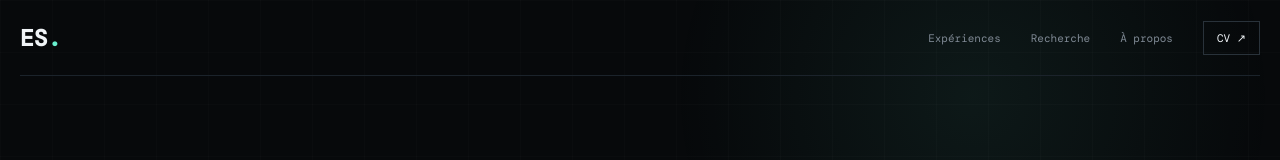
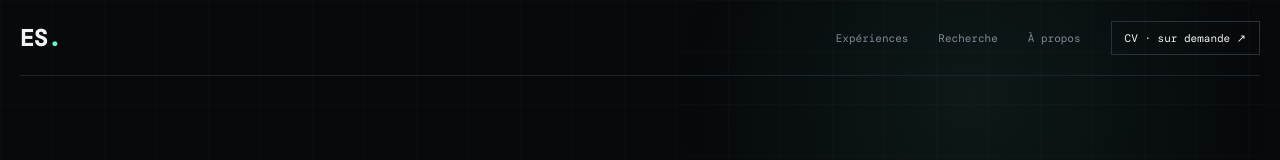
Before and after one commit to esanonpro/portfolio, a Next.js app: page / in a window 1280 px wide. Shown: the top 160 px of the page. Built offline with nearby package versions, Linux system fonts and the light colour scheme; a web font is replaced by a local one.

Commit message:
feat: link case studies and research page

```diff
--- a/app/page.tsx
+++ b/app/page.tsx
@@ -6,7 +6,7 @@ const experiences = [
 
 export default function Home(){
  return <main>
-  <nav><a className="brand" href="#">ES<span>.</span></a><div className="navlinks"><a href="#experience">Expériences</a><a href="#research">Recherche</a><a href="#about">À propos</a><a className="navCta" href="/cv.pdf">CV ↗</a></div></nav>
+  <nav><a className="brand" href="#">ES<span>.</span></a><div className="navlinks"><a href="#experience">Expériences</a><a href="/research">Recherche</a><a href="#about">À propos</a><a className="navCta" href="mailto:esanon.pro@gmail.com?subject=CV%20Elie%20Sanon">CV · sur demande ↗</a></div></nav>
   <section className="hero">
    <div className="heroCopy"><div className="eyebrow"><i/> ML / AI ENGINEER <span>· PARIS, FR</span></div><h1>Building AI systems<br/>that <em>move beyond</em><br/>the notebook.</h1><p className="lead">Je conçois des systèmes Machine Learning et GenAI de bout en bout — de l’expérimentation à une architecture robuste, mesurable et déployable.</p><div className="actions"><a className="primary" href="#experience">Voir mes travaux <b>↘</b></a><a className="secondary" href="https://github.com/esanonpro" target="_blank" rel="noreferrer">GitHub ↗</a></div></div>
    <div className="heroVisual"><div className="orbit o1"/><div className="orbit o2"/><div className="core"><span>AI</span><small>SYSTEMS</small></div><div className="node n1">DATA</div><div className="node n2">MODEL</div><div className="node n3">EVAL</div><div className="node n4">SHIP</div></div>
@@ -16,7 +16,7 @@ export default function Home(){
   <section className="strip"><span className="stripLabel">CURRENT STACK</span>{["Python","LangGraph","GCP","Vertex AI","Docker","FastAPI","TypeScript","Next.js"].map(x=><span key={x}>{x}</span>)}</section>
 
   <section id="experience" className="section"><header><div><span>01 / SELECTED WORK</span><small>2024 — 2026</small></div><h2>Expériences qui relient<br/><em>modèles et systèmes.</em></h2></header>
-   <div className="workList">{experiences.map(e=><article className="work" key={e.slug}><div className="workIndex">{e.index}</div><div className="workMain"><div className="workTop"><p>{e.company} · {e.location}</p><span>{e.period}</span></div><h3>{e.role}</h3><p className="workDesc">{e.text}</p><ul>{e.details.map(d=><li key={d}>{d}</li>)}</ul><div className="tags">{e.tags.map(t=><span key={t}>{t}</span>)}</div></div><div className="workSide"><span>{e.metric}</span><b>↗</b></div></article>)}</div>
+   <div className="workList">{experiences.map(e=><a className="work" key={e.slug} href={"/experience/"+e.slug}><div className="workIndex">{e.index}</div><div className="workMain"><div className="workTop"><p>{e.company} · {e.location}</p><span>{e.period}</span></div><h3>{e.role}</h3><p className="workDesc">{e.text}</p><ul>{e.details.map(d=><li key={d}>{d}</li>)}</ul><div className="tags">{e.tags.map(t=><span key={t}>{t}</span>)}</div></div><div className="workSide"><span>{e.metric}</span><b>↗</b></div></a>)}</div>
   </section>
 
   <section id="research" className="section research"><header><div><span>02 / RESEARCH</span><small>EXPLORE · TEST · MEASURE</small></div><h2>Une pratique d’ingénieur,<br/><em>une démarche de recherche.</em></h2></header>
```
